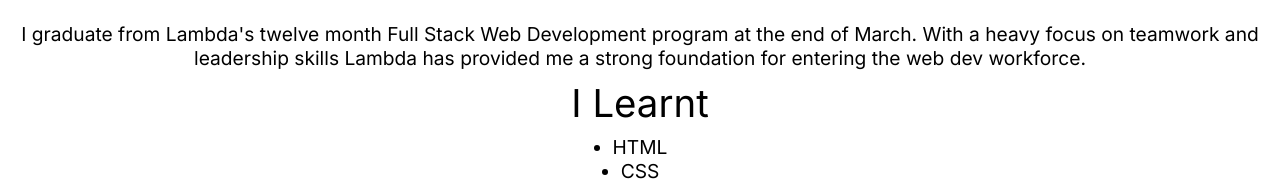
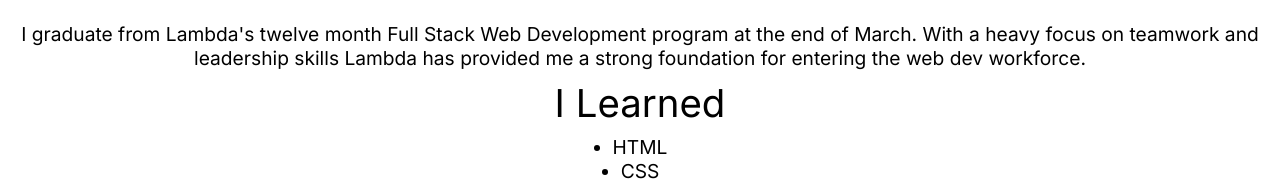
Before and after one commit to Robert-Lark/portfolioCR, a React (Create React App) app: page /qualifications in a window 1280 px wide. Shown: the part 463-648 px from the top of the page. Built offline with nearby package versions, Linux system fonts and the light colour scheme.

Commit message:
retooled qualifications page5

```diff
--- a/src/pages/test.js
+++ b/src/pages/test.js
@@ -175,7 +175,7 @@ const Test = () => {
               <h3>{data.info}</h3>
             </Info>
             <List>
-              <h2>I Learnt</h2>
+              <h2>I Learned</h2>
               {data.li.map((listItem) => (
                 <ul>
                   <li key={listItem}>{listItem}</li>
@@ -226,7 +226,7 @@ const CoursesGrid = styled.div`
   grid-template-columns: 1fr;
   grid-template-rows: 1fr 1fr 1fr;
   @media (max-width: 600px) {
-    height: 85vh;
+    height: 100vh;
     }
 `;
 
```
Also changed, not shown: 1 other file (tests, documents, lock files or other folders).
